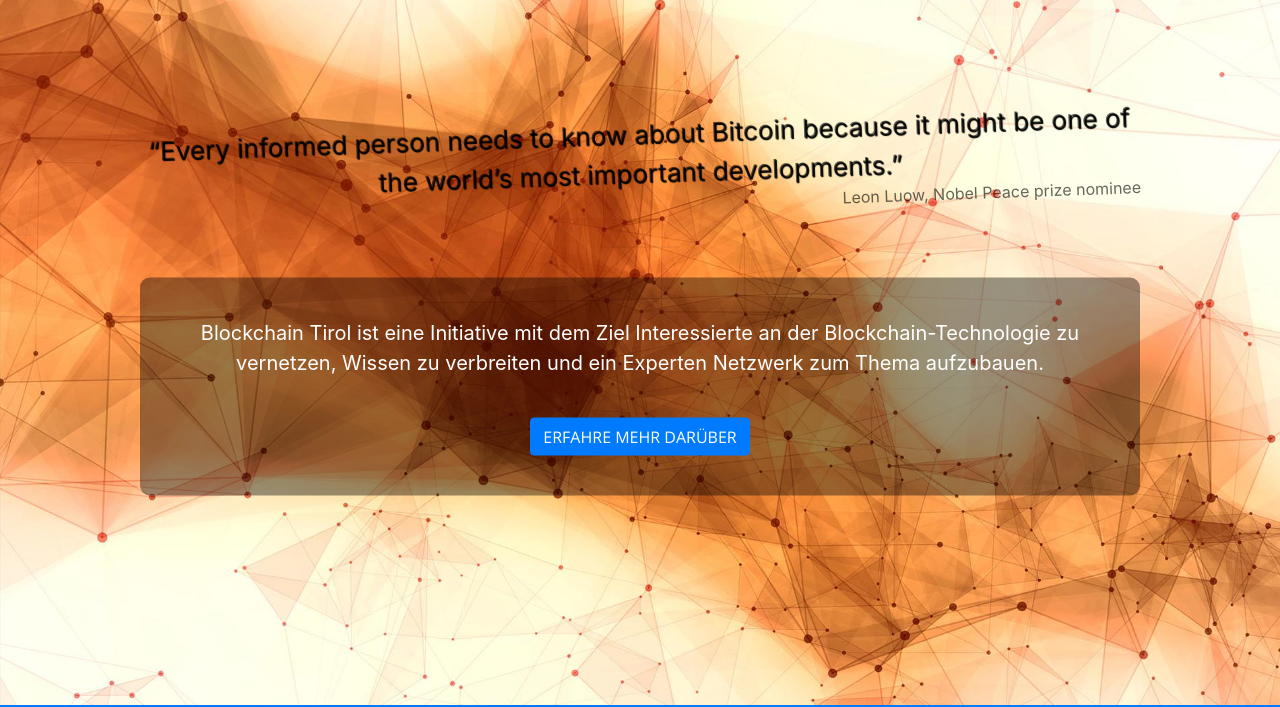
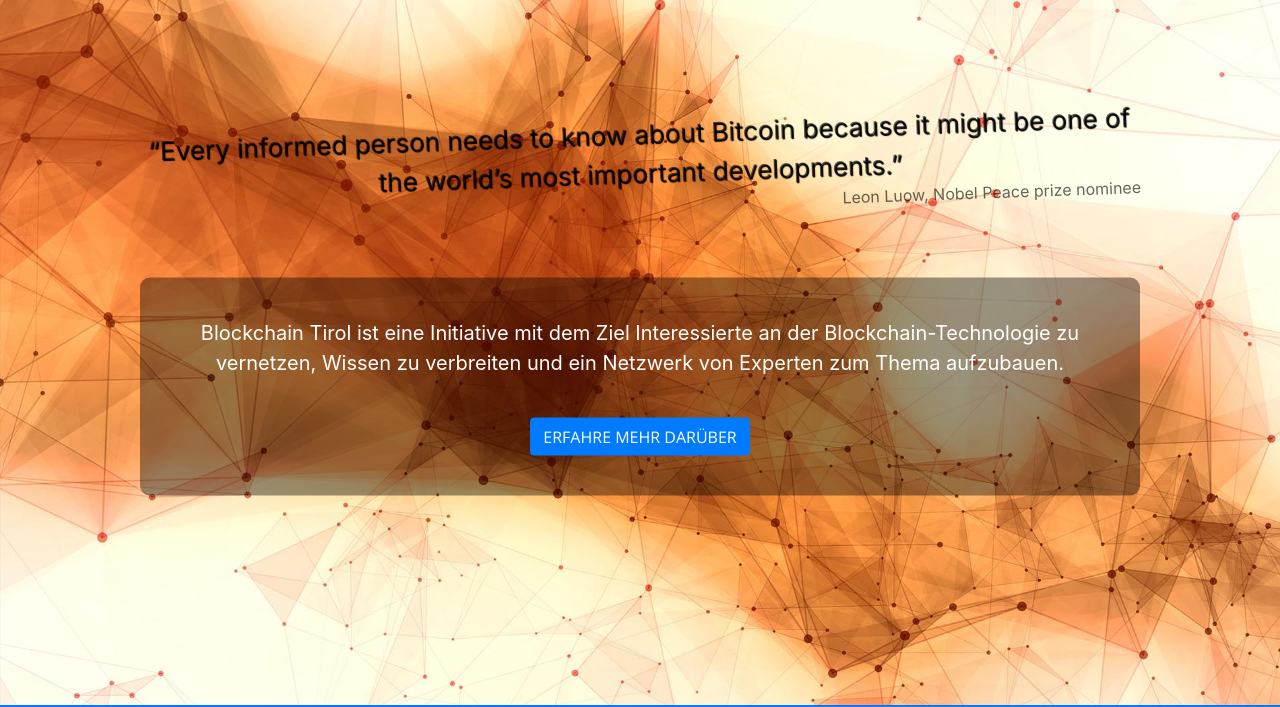
Before and after one commit to blockchain-tirol/blockchain-tirol.github.io, a website with bundled scripts: page index.html in a window 1280 px wide. Shown: the part 95-802 px from the top of the page. Built offline with nearby package versions, Linux system fonts and the light colour scheme.

Commit message:
Update index.html

```diff
--- a/index.html
+++ b/index.html
@@ -5,7 +5,7 @@
 
     <meta charset="utf-8">
     <meta name="viewport" content="width=device-width, initial-scale=1, shrink-to-fit=no">
-    <meta name="description" content="Blockchain Tirol ist ein Verein mit dem Ziel Blockchain Interessenten zu vernetzen, Wissen zu verbreiten und ein Netzwerk von Experten bereit zu stellen.">
+    <meta name="description" content="Blockchain Tirol ist eine Initiative mit dem Ziel Blockchain Interessierte zu vernetzen, Wissen zu verbreiten und ein Netzwerk von Experten bereit zu stellen.">
     <meta name="keywords" content="Blockchain, Bitcoin, Tirol, Ethereum">
     <meta name="robots" content="index, follow">
     <meta property="og:url" content="http://blockchain.tirol/"/>
@@ -83,7 +83,7 @@
             </div>
           <hr>
           <div class="tirol">
-              <div class="text">Blockchain Tirol ist eine Initiative mit dem Ziel Interessierte an der Blockchain-Technologie zu vernetzen, Wissen zu verbreiten und ein Experten Netzwerk zum Thema aufzubauen.</div>
+              <div class="text">Blockchain Tirol ist eine Initiative mit dem Ziel Interessierte an der Blockchain-Technologie zu vernetzen, Wissen zu verbreiten und ein Netzwerk von Experten zum Thema aufzubauen.</div>
               <a class="btn btn-primary btn-xl js-scroll-trigger" href="#about">Erfahre mehr darüber</a>
           </div>
         </div>
```
